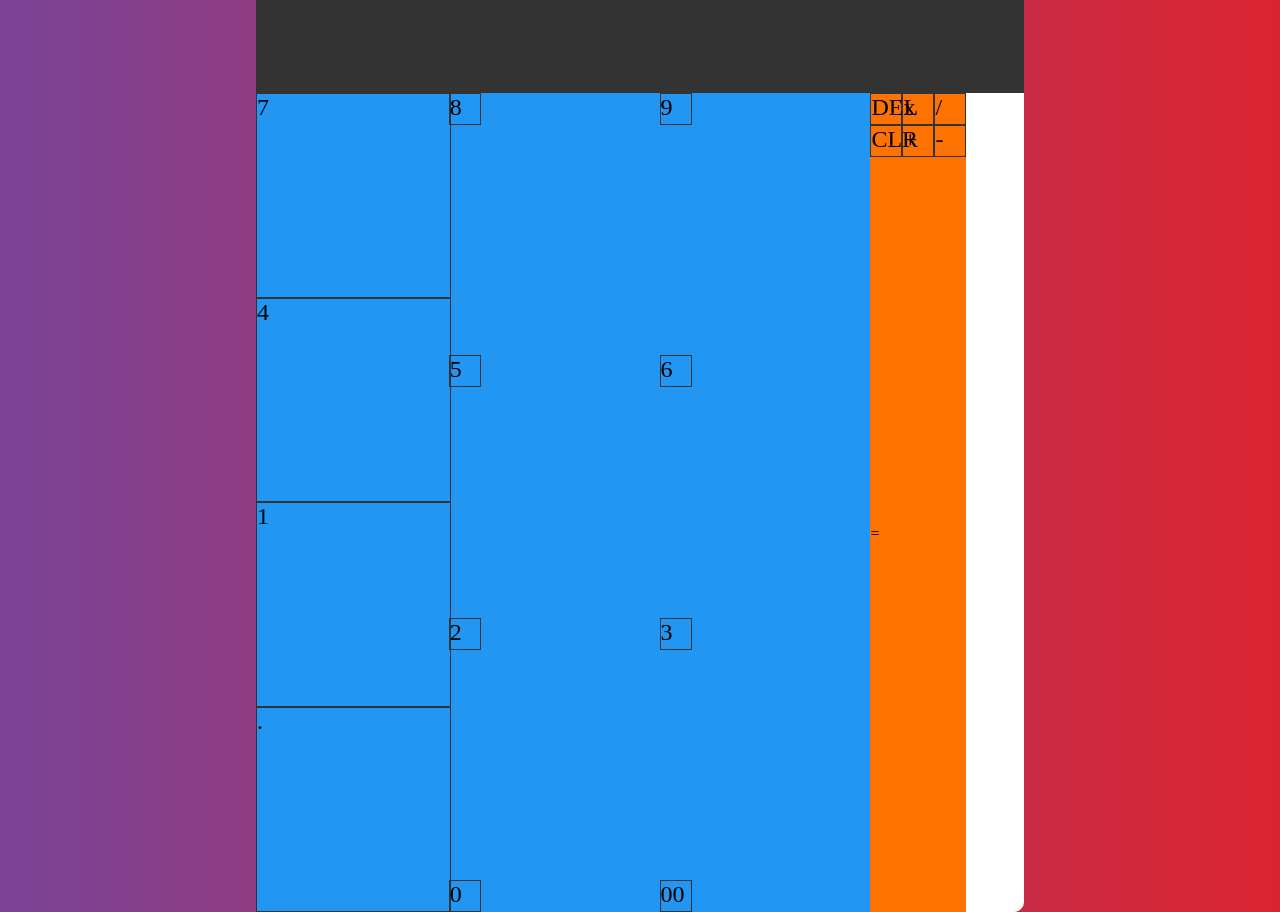
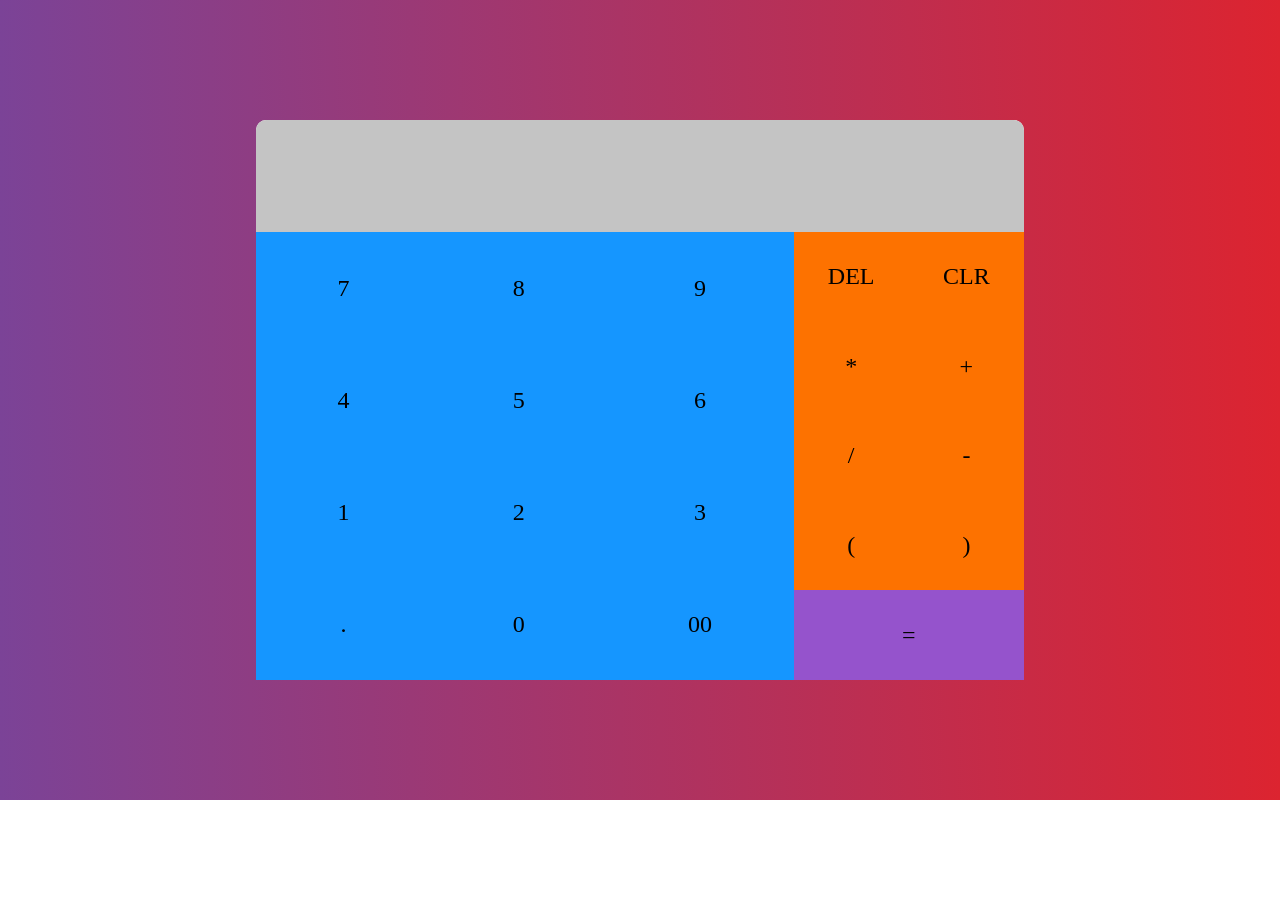
Before and after one commit to duyhachix/Calculator-HTML-CSS-Javascript-, a plain HTML site: page index.html in a window 1280 px wide. After the commit the page ends 800 px from the top, so only its background shows below. Drawn offline with Linux system fonts and the light colour scheme.

Commit message:
2nd commit

```diff
--- a/index.html
+++ b/index.html
@@ -12,9 +12,7 @@
 	</head>
 	<body>
 		<div class="container">
-			<div class="display">
-				<section class="result-display"></section>
-			</div>
+			<div id="display"></div>
 			<div class="buttons">
 				<!-- VVV number buttons VVV -->
 				<div class="button-number">
@@ -46,14 +44,18 @@
 						<div class="button">CLR</div>
 					</div>
 					<div class="row2">
-						<div class="button">x</div>
+						<div class="button">*</div>
 						<div class="button">+</div>
 					</div>
-					<div class="row1">
+					<div class="row3">
 						<div class="button">/</div>
 						<div class="button">-</div>
 					</div>
-					<div class="equal">=</div>
+					<div class="row4">
+						<div class="button">(</div>
+						<div class="button">)</div>
+					</div>
+					<div id="equal" class="button">=</div>
 				</div>
 				<!-- ^^^ Math symbol ^^^ -->
 			</div>
--- a/main.js
+++ b/main.js
@@ -0,0 +1,33 @@
+console.log('hello');
+let displayScreen = document.getElementById('display');
+console.log(displayScreen);
+let buttons = Array.from(document.getElementsByClassName('button'));
+console.log('all buttons:', buttons);
+
+buttons.map((button) =>
+	button.addEventListener('click', (e) => {
+		console.log('inner text:', e.target.innerText);
+		switch (e.target.innerText) {
+			case 'CLR':
+				display.innerText = '';
+				break;
+			case 'DEL':
+				if (display.innerText) {
+					display.innerText = display.innerText.slice(0, -1);
+					console.log(display.innerText);
+				}
+				break;
+			case '=':
+				try {
+					console.log(typeof display.innerText);
+					display.innerText = eval(display.innerText);
+					console.log(eval(display.innerText));
+				} catch {
+					display.innerText = 'Error syntax found !';
+				}
+				break;
+			default:
+				display.innerText += e.target.innerText;
+		}
+	})
+);
--- a/style.css
+++ b/style.css
@@ -9,37 +9,58 @@ body {
 	align-items: center;
 }
 .container {
+	background-color: #fff;
 	position: absolute;
-	width: 60vw;
-	height: 80vw;
-	background-color: #fff;
+	width: 60%;
+	height: 70%;
 	border-radius: 10px;
 }
-.display {
+
+#display {
+	width: 100%;
 	border-radius: 10px 10px 0 0;
 	height: 20%;
-	background-color: #333;
+	background-color: rgb(196, 196, 196);
+	display: flex;
+	align-items: center;
+	padding: 0 10px;
+	box-sizing: border-box;
 }
+
 .result-display {
+	width: 95%;
+	height: 95%;
+	background-color: rgb(177, 177, 177);
 }
+
 .buttons {
+	text-align: center;
+	width: 100%;
 	height: 80%;
-	width: inherit;
-	display: flex;
-	flex-direction: row;
+	display: grid;
+	grid-template-columns: 70% 30%;
 }
 .button-number {
-	width: 80%;
+	width: 100%;
 	height: 100%;
 	display: grid;
 	grid-template-columns: auto auto auto;
-	background-color: #2196f3;
+	background-color: #1596ff;
 }
 .button {
+	cursor: pointer;
 	font-size: 24px;
-	width: 30px;
-	height: 30px;
-	border: 1px solid #333;
+}
+
+.button-number .button {
+	display: flex;
+	align-items: center;
+	justify-content: center;
+}
+
+.button-number .button:hover {
+	background-color: #4eafff;
+	color: #fff;
 }
 
 .button-number-col1 {
@@ -58,19 +79,92 @@ body {
 	flex-direction: column;
 	justify-content: space-between;
 }
+
+.button-number-col2 .button {
+	width: 100%;
+	height: 100%;
+}
+
 .button-number-col3 {
 	display: flex;
 	flex-direction: column;
 	justify-content: space-between;
 }
+
+.button-number-col3 .button {
+	width: 100%;
+	height: 100%;
+}
+
 .button-math-symbols {
-	display: grid;
-	grid-template-columns: auto auto auto;
+	text-align: center;
+}
+
+.button-math-symbols .button:hover {
+	background-color: #ff9034;
+}
+
+.row1 {
 	background-color: #fd7200;
+	display: flex;
+	flex-direction: row;
+	height: 20%;
 }
-.row1 {
+
+.row1 .button {
+	display: flex;
+	align-items: center;
+	justify-content: center;
+	width: 50%;
 }
+
 .row2 {
+	height: 20%;
+	background-color: #fd7200;
+	display: flex;
+	flex-direction: row;
 }
-.equal {
+.row2 .button {
+	display: flex;
+	align-items: center;
+	justify-content: center;
+	width: 50%;
 }
+.row3 {
+	height: 20%;
+	background-color: #fd7200;
+	display: flex;
+	flex-direction: row;
+}
+.row3 .button {
+	display: flex;
+	align-items: center;
+	justify-content: center;
+	width: 50%;
+}
+
+.row4 {
+	height: 20%;
+	background-color: #fd7200;
+	display: flex;
+	flex-direction: row;
+}
+.row4 .button {
+	display: flex;
+	align-items: center;
+	justify-content: center;
+	width: 50%;
+}
+
+#equal {
+	display: flex;
+	align-items: center;
+	justify-content: center;
+	text-align: center;
+	background-color: #9553cc;
+	height: 20%;
+}
+
+#equal:hover {
+	background-color: #af86d1;
+}
```
